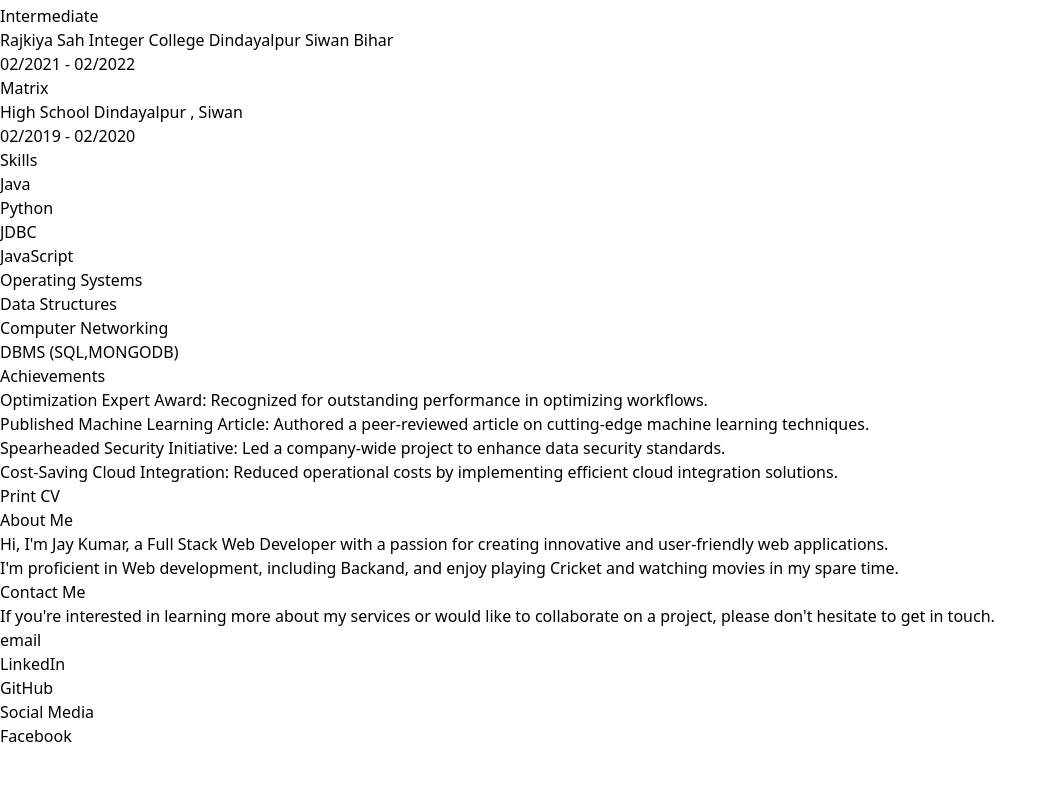
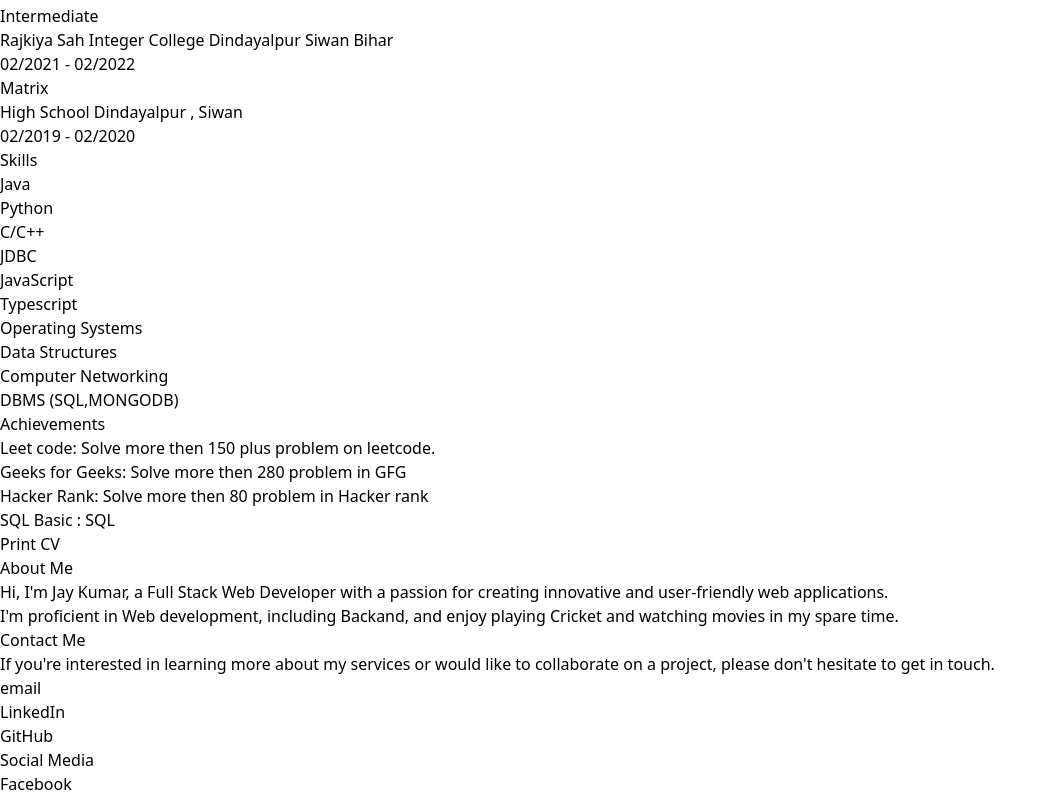
Before and after one commit to jaykmarBCET/portfolio1, a React (Vite) app: page /cv in a window 1280 px wide. Shown: the part 1936-2732 px from the top of the page, without its empty margins (0-1057 px from the left). Before the commit the page ends 2684 px from the top, so only its background shows below. Built offline with nearby package versions, Linux system fonts and the light colour scheme.

Commit message:
fix code

```diff
--- a/src/components/cv/Achivement.jsx
+++ b/src/components/cv/Achivement.jsx
@@ -8,16 +8,16 @@ const Achievements = () => {
       </h2>
       <ul className="list-disc pl-6 text-gray-600 mt-4 space-y-2">
         <li>
-          <span className="font-semibold text-gray-700">Optimization Expert Award:</span> Recognized for outstanding performance in optimizing workflows.
+          <span className="font-semibold text-gray-700">Leet code:</span> Solve more then 150 plus problem on leetcode.
         </li>
         <li>
-          <span className="font-semibold text-gray-700">Published Machine Learning Article:</span> Authored a peer-reviewed article on cutting-edge machine learning techniques.
+          <span className="font-semibold text-gray-700">Geeks for Geeks:</span> Solve more then 280 problem in GFG
         </li>
         <li>
-          <span className="font-semibold text-gray-700">Spearheaded Security Initiative:</span> Led a company-wide project to enhance data security standards.
+          <span className="font-semibold text-gray-700">Hacker Rank:</span> Solve more then 80 problem in Hacker rank
         </li>
         <li>
-          <span className="font-semibold text-gray-700">Cost-Saving Cloud Integration:</span> Reduced operational costs by implementing efficient cloud integration solutions.
+          <span className="font-semibold text-gray-700">SQL Basic :</span> <a href="https://www.hackerrank.com/profile/jaykumar2dear">SQL</a>
         </li>
       </ul>
     </div>
--- a/src/data/programingSkills.js
+++ b/src/data/programingSkills.js
@@ -3,8 +3,11 @@
 const skills = [
     "Java",
     "Python",
+    "C/C++",
     "JDBC",
     "JavaScript",
+    "Typescript"
+    ,
     "Operating Systems",
     "Data Structures",
     "Computer Networking",
```
